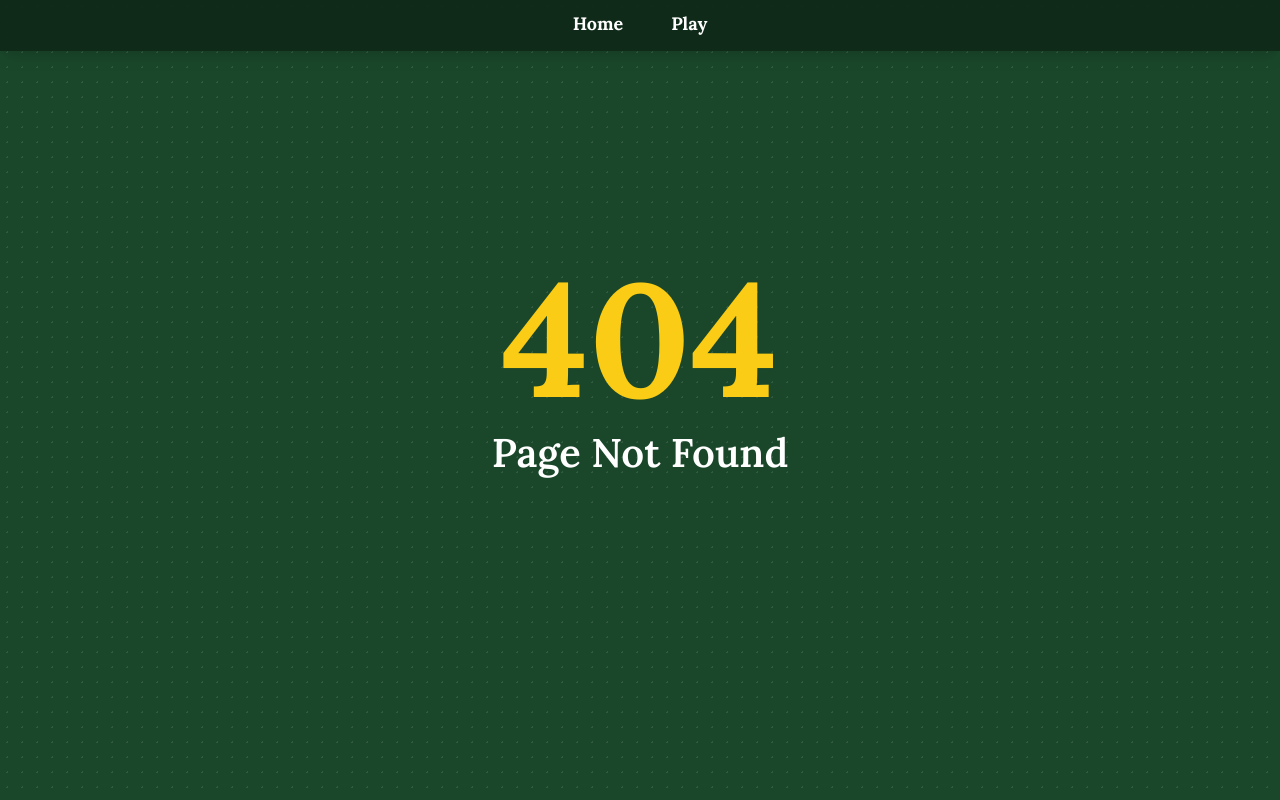
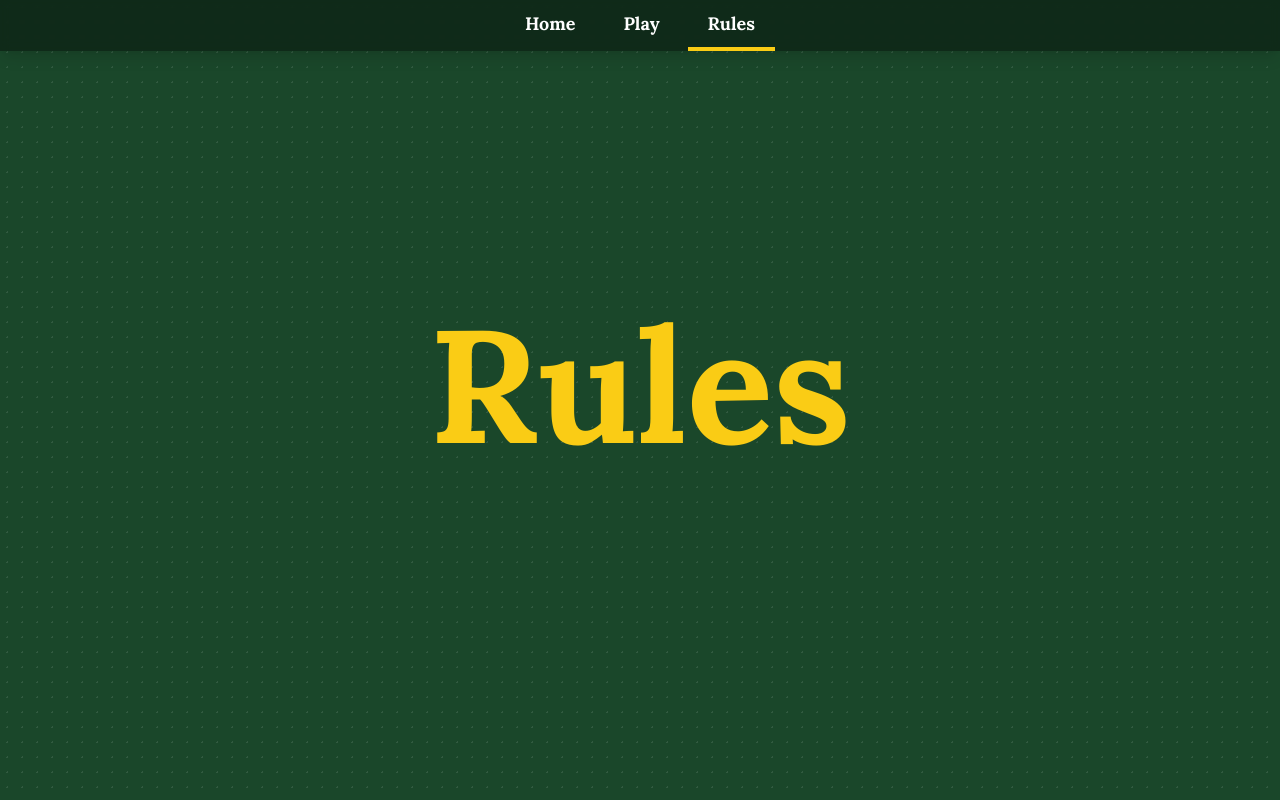
Before and after one commit to rambolps/CasinoClash, a Vue app: page /rules in a window 1280 px wide. Before the commit this address had no page. Built offline with nearby package versions, Linux system fonts and the light colour scheme.

Commit message:
added rules screen
Co-authored-by: Mathias Cheung <MathiasCheung@users.noreply.github.com>

```diff
--- a/src/components/NavBar.vue
+++ b/src/components/NavBar.vue
@@ -7,6 +7,7 @@ import { RouterLink } from 'vue-router'
     <nav class="navbar-container">
       <router-link to="/" class="nav-link">Home</router-link>
       <router-link to="/play" class="nav-link">Play</router-link>
+      <router-link to="/rules" class="nav-link">Rules</router-link>
     </nav>
   </header>
 </template>
--- a/src/router/index.js
+++ b/src/router/index.js
@@ -1,6 +1,7 @@
 import { createRouter, createWebHistory } from 'vue-router'
 import HomeView from '../views/HomeView.vue'
 import PlayView from '@/views/PlayView.vue'
+import RulesView from '@/views/RulesView.vue'
 
 const router = createRouter({
   history: createWebHistory(import.meta.env.BASE_URL),
@@ -16,6 +17,11 @@ const router = createRouter({
       component: PlayView,
     },
     {
+      path: '/rules',
+      name: 'rules',
+      component: RulesView,
+    },
+    {
       // route level code-splitting
       // this generates a separate chunk (NotFound.[hash].js) for this route
       // which is lazy-loaded when the route is visited.
--- a/src/views/PlayView.vue
+++ b/src/views/PlayView.vue
@@ -210,7 +210,7 @@ function playAgain() {
         </div>
       </template>
 
-      <div class="game-board-area">
+      <div class="game-board-area" :class="{ 'solo-mode': numberOfPlayers === 1 }">
         <h2 class="turn-indicator">{{ turnMessage }}</h2>
         <div class="game-board" :style="boardStyle">
           <Card
@@ -355,6 +355,10 @@ function playAgain() {
   flex-grow: 1;
 }
 
+.game-board-area.solo-mode {
+  flex-grow: 0;
+}
+
 .turn-indicator {
   font-size: 1.5rem;
   text-align: center;
--- /dev/null
+++ b/src/views/RulesView.vue
@@ -0,0 +1,32 @@
+<script setup></script>
+
+<template>
+  <div class="cSpacing main">
+    <h1>Rules</h1>
+  </div>
+</template>
+
+<style scoped>
+.main {
+  display: flex;
+  flex-direction: column;
+  align-items: center;
+  justify-content: center;
+  text-align: center;
+  min-height: 70vh;
+}
+
+h1 {
+  font-size: 10rem;
+  color: #facc15;
+  margin-bottom: 0;
+  line-height: 1;
+}
+
+h2 {
+  font-size: 2.5rem;
+  color: #ffffff;
+  margin-top: 0.5rem;
+  font-weight: 600;
+}
+</style>
```
